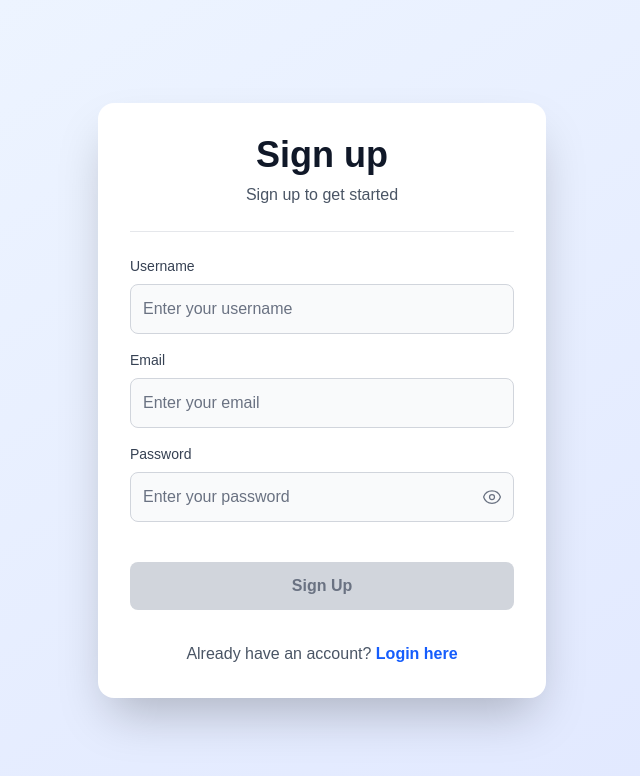
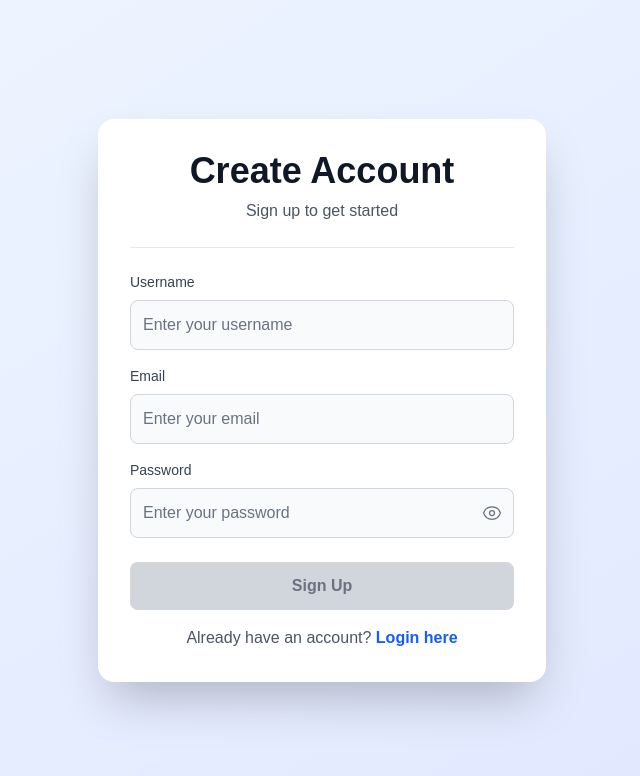
Before and after one commit to Debanjan110d/auth-nextjs, a Next.js app: page /signup in a window 1280 px wide. Shown: the top 776 px of the page, without its empty margins (318-958 px from the left). Built offline with nearby package versions, Linux system fonts and the light colour scheme.

Commit message:
feat: add toast notifications and loading state handling to signup process

```diff
--- a/src/app/layout.tsx
+++ b/src/app/layout.tsx
@@ -1,6 +1,7 @@
 import type { Metadata } from "next";
 import { Geist, Geist_Mono } from "next/font/google";
 import "@/app/globals.css";
+import { Toaster } from "react-hot-toast"; //? Import Toaster component for toast notifications
 
 const geistSans = Geist({
   variable: "--font-geist-sans",
@@ -28,6 +29,35 @@ export default function RootLayout({
         suppressHydrationWarning
         className={`${geistSans.variable} ${geistMono.variable} antialiased`}>
         {children}
+        {/* Toaster component renders all toast notifications */}
+        <Toaster
+          position="top-center"
+          reverseOrder={false}
+          toastOptions={{
+            //? Default options for all toasts
+            duration: 4000, //? Toast duration in milliseconds (4 seconds)
+            style: {
+              background: '#363636',
+              color: '#fff',
+            },
+            //? Success toast styling
+            success: {
+              duration: 3000,
+              iconTheme: {
+                primary: '#10b981',
+                secondary: '#fff',
+              },
+            },
+            //? Error toast styling
+            error: {
+              duration: 4000,
+              iconTheme: {
+                primary: '#ef4444',
+                secondary: '#fff',
+              },
+            },
+          }}
+        />
       </body>
     </html>
   );
--- a/src/app/signup/page.tsx
+++ b/src/app/signup/page.tsx
@@ -1,21 +1,28 @@
 "use client";//? Now its a client component
 
-import { set } from "mongoose";
 import Link from "next/link";
-import { Router } from "next/router";
+import { useRouter } from "next/navigation"; //? useRouter hook from next/navigation for client components
 import React from "react";
-import toast from "react-hot-toast";
+import axios from "axios"; //? axios for making HTTP requests
+import toast from "react-hot-toast"; //? toast for showing notifications to user
 
 
 export default function SignUpPage() {
+    //? useRouter hook to navigate between pages programmatically
+    const router = useRouter();
+
+    //? State to store user input data (username, email, password)
     const [user, setUser] = React.useState({
         username: "",
         email: "",
         password :"",
     });
+
+    //? State to toggle password visibility (show/hide password)
     const [showPassword, setShowPassword] = React.useState(false);
 
-    const [Loading,setLoading] = React.useState(false);
+    //? State to track loading status during API call (prevents double submission)
+    const [loading, setLoading] = React.useState(false);
 
 
     // simple email validation
@@ -28,20 +35,42 @@ export default function SignUpPage() {
     const buttonDisabled = !(usernameOk && emailOk && passwordOk);
 
     const onSignUp = async () => {
-        // prevent accidental submits when inputs are invalid
-        if (buttonDisabled) return;
+        //? Prevent form submission if validation fails or if already loading
+        if (buttonDisabled || loading) return;
 
         try {
+            // Set loading to true - this disables the button and shows loading state
             setLoading(true);
+
+            //? Show a loading toast notification to user
+            toast.loading("Creating your account...", { id: "signup" });
+
+            // Make POST request to signup API endpoint with user data
             const response = await axios.post("/api/users/signup", user);
-            console.log("Signup Sucessful", response.data);
-            Router.push("");
 
-        } catch {
-            console.log("Sign Up Failed");
+            // Log success response to console for debugging
+            console.log("Signup Successful", response.data);
 
-            toast.error(error.message)//! Complete the react Toast library works here
-        }finally{
+            // Dismiss the loading toast and show success message
+            toast.success("Account created successfully!", { id: "signup" });
+
+            // Navigate to login page after successful signup
+            router.push("/login");
+
+        } catch (error: any) {
+            // Log error to console for debugging
+            console.log("Sign Up Failed", error);
+
+            // Dismiss loading toast and show error message to user
+            // Check if error has response from server, otherwise show generic message
+            toast.error(
+                error?.response?.data?.error || "Signup failed. Please try again.",
+                { id: "signup" }
+            );
+
+        } finally {
+            // Always set loading back to false when done (success or error)
+            // This re-enables the button
             setLoading(false);
         }
     }
@@ -51,7 +80,10 @@ export default function SignUpPage() {
     <div className="flex flex-col justify-center items-center min-h-screen bg-linear-to-br from-blue-50 to-indigo-100 dark:from-gray-900 dark:to-gray-800 px-4">
             <div className="w-full max-w-md bg-white dark:bg-gray-800 rounded-2xl shadow-2xl p-8 space-y-6">
                 <div className="text-center">
-                    <h1 className="text-4xl font-bold text-gray-900 dark:text-white mb-2">{Loading ? "Processing":"Sign up"}</h1>
+                    {/* Show "Processing" when loading, otherwise "Create Account" */}
+                    <h1 className="text-4xl font-bold text-gray-900 dark:text-white mb-2">
+                        {loading ? "Processing..." : "Create Account"}
+                    </h1>
                     <p className="text-gray-600 dark:text-gray-400">Sign up to get started</p>
                 </div>
 
@@ -117,17 +149,25 @@ export default function SignUpPage() {
                         </div>
                     </div>
 
-                    {/* Button is disabled until inputs are valid. Styling changes when disabled. */}
+                    {/* Button is disabled until inputs are valid OR while loading */}
                     <button
                         onClick={onSignUp}
-                        disabled={buttonDisabled}
+                        disabled={buttonDisabled || loading} //? Disable if validation fails OR during API call
                         className={
-                            buttonDisabled
-                            ? "w-full bg-gray-300 dark:bg-gray-600 text-gray-500 font-semibold py-3 rounded-lg mt-6 cursor-not-allowed"
-                            : "w-full bg-blue-600 hover:bg-blue-700 text-white font-semibold py-3 rounded-lg transition-colors duration-200 shadow-lg hover:shadow-xl mt-6"
+                            buttonDisabled || loading //? Check both conditions for styling
+                            ? "w-full bg-gray-300 dark:bg-gray-600 text-gray-500 font-semibold py-3 rounded-lg mt-6 cursor-not-allowed flex items-center justify-center gap-2"
+                            : "w-full bg-blue-600 hover:bg-blue-700 text-white font-semibold py-3 rounded-lg transition-colors duration-200 shadow-lg hover:shadow-xl mt-6 flex items-center justify-center gap-2"
                         }
                     >
-                        Sign Up
+                        {/* Show spinner icon when loading */}
+                        {loading && (
+                            <svg className="animate-spin h-5 w-5 text-current" xmlns="http://www.w3.org/2000/svg" fill="none" viewBox="0 0 24 24">
+                                <circle className="opacity-25" cx="12" cy="12" r="10" stroke="currentColor" strokeWidth="4"></circle>
+                                <path className="opacity-75" fill="currentColor" d="M4 12a8 8 0 018-8V0C5.373 0 0 5.373 0 12h4zm2 5.291A7.962 7.962 0 014 12H0c0 3.042 1.135 5.824 3 7.938l3-2.647z"></path>
+                            </svg>
+                        )}
+                        {/* Change button text based on loading state */}
+                        {loading ? "Creating Account..." : "Sign Up"}
                     </button>
 
                     <div className="text-center mt-4">
```
Also changed, not shown: 1 other file (tests, documents, lock files or other folders).
